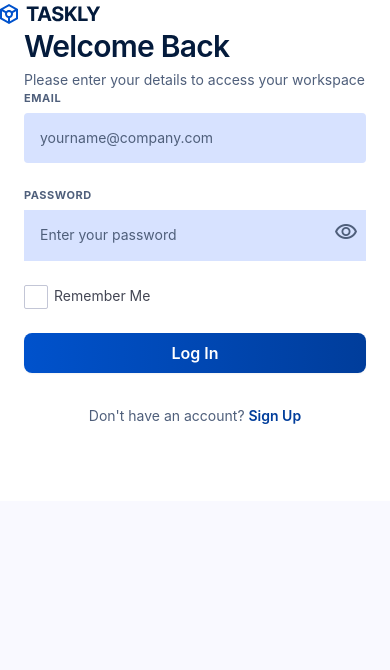
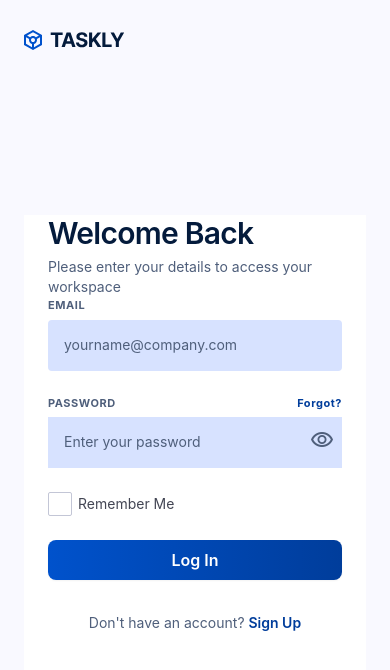
Before and after one commit to shahdwalidd/_Taskly, a React (Vite) app: page /login in a window 390 px wide. Shown: the top 670 px of the page. Built offline with nearby package versions, Linux system fonts and the light colour scheme; no server answers.

Commit message:
fix: authcard,logo design

```diff
--- a/src/App.tsx
+++ b/src/App.tsx
@@ -2,6 +2,7 @@ import { BrowserRouter, Routes, Route } from "react-router-dom";
 import { SignUp } from "./pages/SignUp";
 import Login from "./pages/LoginPage"
 import { Protectedroutes } from "./routes/Protectedroutes";
+import { Navigate } from "react-router-dom";
 function App() {
 
 
@@ -10,6 +11,7 @@ function App() {
     <>
     <BrowserRouter>
     <Routes>
+        <Route path="/" element={<Navigate to="/sign-up" replace />} />
       <Route path="/sign-up" element={<SignUp />} />
       <Route path="/login" element={<Login/>}/>
        <Route
--- /dev/null
+++ b/src/components/shared/AuthCard.tsx
@@ -0,0 +1,12 @@
+interface AuthCardProps {
+    children: React.ReactNode;
+}
+
+export const AuthCard = ({ children }: AuthCardProps) => {
+    return (
+      <div className="w-full bg-[#FFFFFF] px-6 pb-[74px] md:w-[576px] md:rounded-md md:p-12 md:shadow-card">
+                {children}
+            </div>
+
+    );
+};
--- a/src/components/shared/FormField.tsx
+++ b/src/components/shared/FormField.tsx
@@ -33,7 +33,7 @@ export function FormField({
                 onChange={(e) => onChange(e.target.value)}
                 className="w-full py-3.5 px-4 rounded-sm text-body-md bg-surface-highest placeholder:text-slate-medium focus:outline-none focus:ring-2 focus:ring-primary"
             />
-            {error?(<span className="text-label-sm text-error">{error}</span>):hint?(<span className="text-[11px] font-normal leading-[16.5px] tracking-[0px] text-slate-medium">{hint}</span>):null}
+            {error?(<span className="text-label-sm text-error">{error}</span>):hint?(<span className="text-[11px] font-normal leading-[16.5px] text-slate-medium">{hint}</span>):null}
         </div>
     )
 }
--- /dev/null
+++ b/src/components/shared/Header.tsx
@@ -0,0 +1,10 @@
+
+import { Logo } from "./LogoIcon";
+
+export function Header() {
+  return (
+    <header className="flex h-20 w-full items-center bg-[#F9F9FF] px-6 md:px-10">
+      <Logo />
+    </header>
+  );
+}
--- a/src/components/shared/LogoIcon.tsx
+++ b/src/components/shared/LogoIcon.tsx
@@ -1,5 +1,5 @@
 import LogoIcon from "../../assets/Logo.svg?react";
 
 export function Logo() {
-  return <LogoIcon className=" w-auto justify-between "/>;
+  return <LogoIcon />;
 }
--- a/src/components/shared/PasswordField.tsx
+++ b/src/components/shared/PasswordField.tsx
@@ -6,6 +6,9 @@ interface PasswordFieldProps {
     value: string;
     onChange: (value: string) => void;
     error?: string;
+
+  linkText?: string;
+  onLinkClick?: () => void;
 }
 export function PasswordField({
     label,
@@ -13,13 +16,26 @@ export function PasswordField({
     placeholder,
     value,
     onChange,
-    error}:PasswordFieldProps){
+    error, linkText,
+  onLinkClick,}:PasswordFieldProps){
         const [showPassword, setShowPassword] = useState(false);
         return(
             <div className="flex flex-col gap-1.5" >
+                  <div className="flex items-center justify-between">
 <label htmlFor={name} className="text-label-sm uppercase text-slate-medium">
 {label}
 </label>
+
+        {linkText && (
+          <button
+            type="button"
+            onClick={onLinkClick}
+            className="text-label-sm md:hidden text-primary hover:underline"
+          >
+            {linkText}
+          </button>
+        )}
+        </div>
 <div className="relative">
 <input id={name}
 name={name}
@@ -27,6 +43,7 @@ type={showPassword?"text":"password"}
 value={value}
 placeholder={placeholder}
 onChange={ (e) =>onChange(e.target.value)} className="w-full px-4 py-3.5 radius-sm pr-12 text-body-md bg-surface-highest placeholder:text-slate-medium focus:outline-none focus:ring-2 focus:ring-primary"
+
 />
 <button type="button" onClick={()=>setShowPassword(!showPassword)} className="absolute right-3 top-1/2 -translate-y-1/2 text-slate-medium">
     <span className="material-symbols-outlined">{showPassword?"visibility_off" : "visibility"}</span></button>
--- a/src/index.css
+++ b/src/index.css
@@ -105,3 +105,6 @@
     box-shadow: 0px 24px 48px rgba(4, 27, 60, 0.06);
   }
 }
+* {
+  box-sizing: border-box;
+}
--- a/src/pages/AuthCard.tsx
+++ /dev/null
@@ -1,13 +0,0 @@
-interface AuthCardProps {
-    children: React.ReactNode;
-}
-
-export const AuthCard = ({ children }: AuthCardProps) => {
-    return (
-        <div className="flex min-h-screen flex-col bg-background md:items-center md:justify-center">
-            <div className="w-full bg-white px-6 pb-[74px] md:w-[576px] md:rounded-md md:p-12 md:shadow-card">
-                {children}
-            </div>
-        </div>
-    );
-};
--- a/src/pages/LoginPage.tsx
+++ b/src/pages/LoginPage.tsx
@@ -2,8 +2,8 @@ import { useNavigate } from "react-router-dom";
 import { zodResolver } from "@hookform/resolvers/zod";
 import { useForm, Controller } from "react-hook-form";
 import { Loginschema, type LoginFormValues } from "../schemas/Loginschema";
-import { Logo } from "../components/shared/LogoIcon";
-import { AuthCard } from "./AuthCard";
+import { Header } from "../components/shared/Header";
+import { AuthCard } from "../components/shared/AuthCard";
 import { PasswordField } from "../components/shared/PasswordField";
 import { FormField } from "../components/shared/FormField";
 import { Button } from "../components/shared/Button";
@@ -57,7 +57,8 @@ const [rememberMe, setRememberMe] = useState(false);
 
   return (
     <>
-      <Logo />
+    <Header/>
+                 <div className="flex min-h-[calc(100vh-80px)] w-full flex-col items-center justify-center bg-background px-6 py-12">
 
       <AuthCard>
         <div>
@@ -92,6 +93,8 @@ const [rememberMe, setRememberMe] = useState(false);
                 value={field.value}
                 onChange={field.onChange}
                 error={errors.password?.message}
+                  linkText="Forgot?"
+  onLinkClick={() => navigate("/forgot-password")}
               />
             )}
           />
@@ -117,6 +120,7 @@ const [rememberMe, setRememberMe] = useState(false);
         />
         </div>
       </AuthCard>
+      </div>
     </>
   );
 };
--- a/src/pages/SignUp.tsx
+++ b/src/pages/SignUp.tsx
@@ -1,10 +1,10 @@
 import { useForm, Controller } from "react-hook-form";
 import { zodResolver } from "@hookform/resolvers/zod";
-import { Logo } from "../components/shared/LogoIcon";
+import { Header } from "../components/shared/Header";
 import { Heading } from "../components/register-com/Heading";
 import { PasswordField } from "../components/shared/PasswordField";
 import { FormField } from "../components/shared/FormField";
-import { AuthCard } from "./AuthCard";
+import { AuthCard } from "../components/shared/AuthCard";
 import { Button } from "../components/shared/Button";
 import { FooterLink } from "../components/shared/FooterLink";
 import { PasswordRequirements } from "../components/register-com/PasswordRequirements";
@@ -42,10 +42,10 @@ if(error instanceof Error){
 }
 
     return (
-                <><div className="flex w-full  pb-6">
-  <Logo/>
-        </div>
-            <div className="flex flex-col ">
+                <>
+                <Header/>
+                 <div className="flex min-h-[calc(100vh-80px)] w-full flex-col items-center justify-center bg-background px-6 py-12">
+
         <AuthCard>
 
             <div className="mt-8 mb-10 w-full">
@@ -124,6 +124,7 @@ render={({field})=>(<PasswordField
             </div>
         </AuthCard>
         </div>
+
         </>
     );
 }
```
